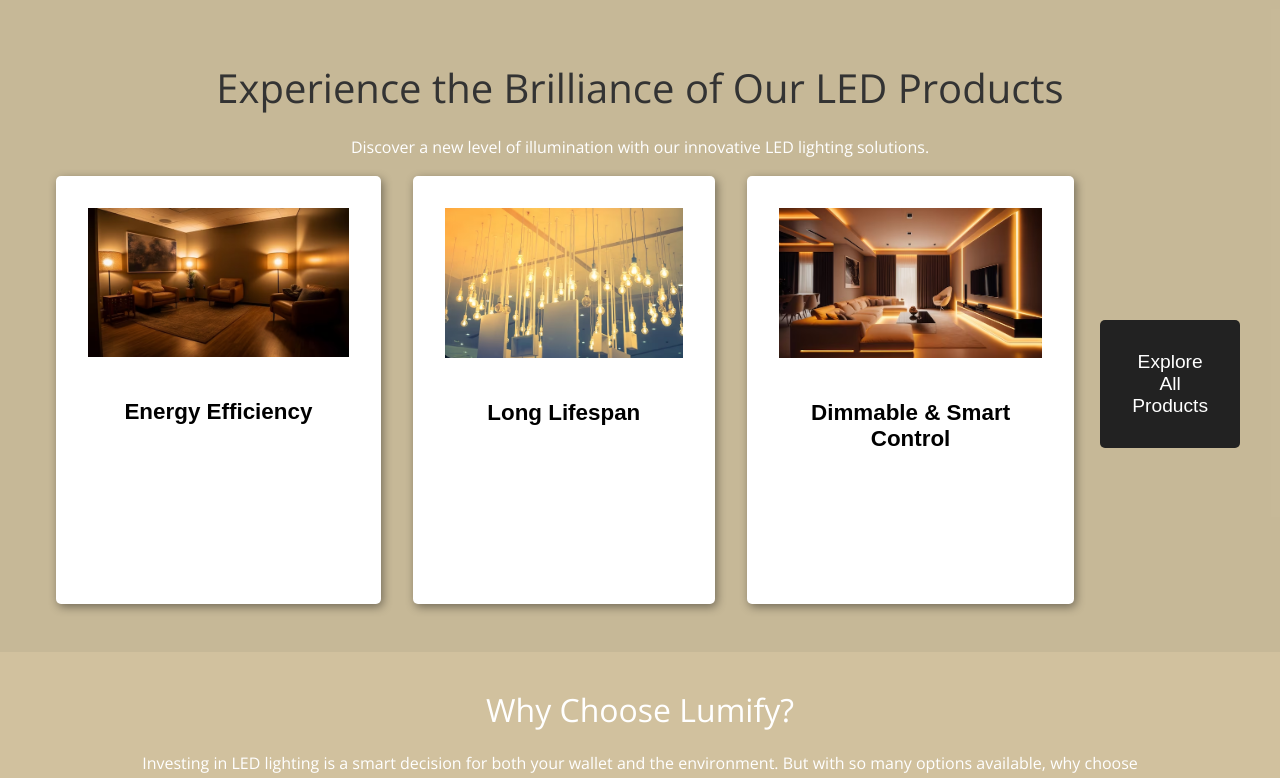
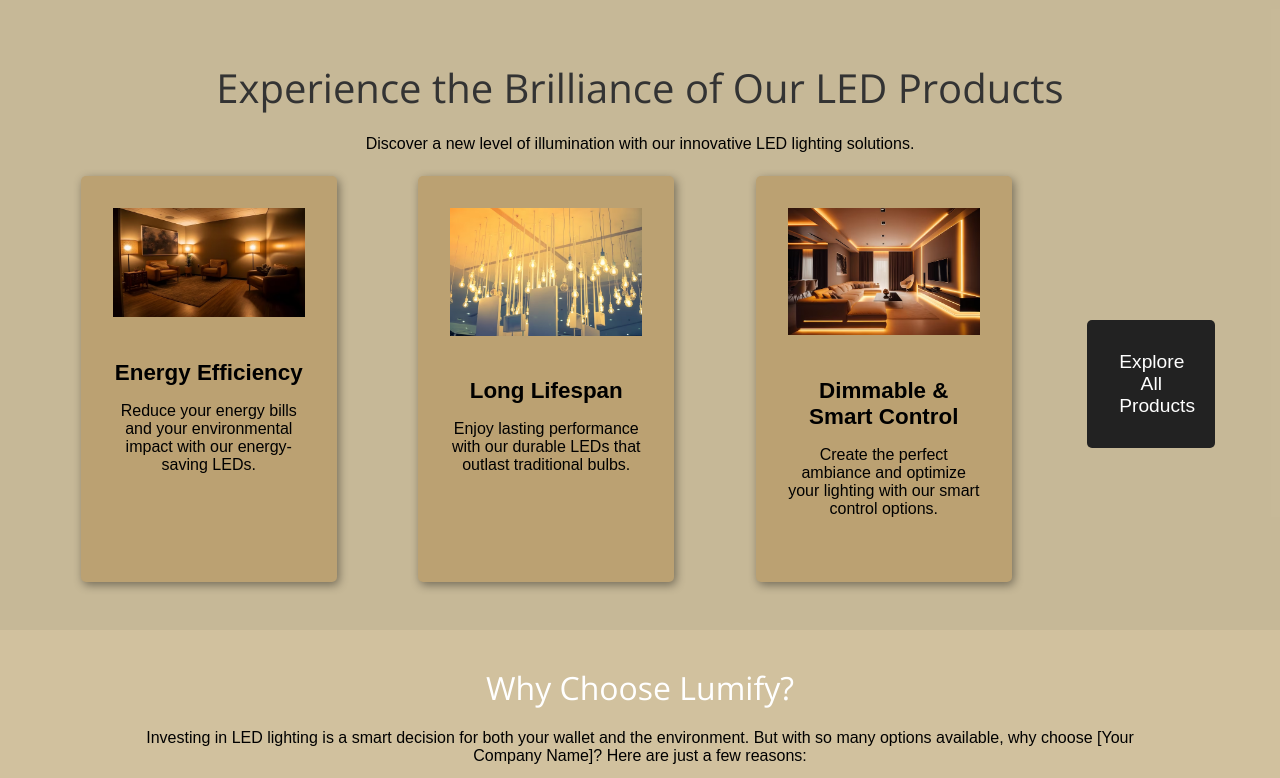
Before and after one commit to darshansatapara/Lumify-LEDServiceWebsite, a React (Create React App) app: page / in a window 1280 px wide. Shown: the part 500-1278 px from the top of the page. Built offline with nearby package versions, Linux system fonts and the light colour scheme.

Commit message:
clear the css confusion

```diff
--- a/src/components/ProductHighlight.js
+++ b/src/components/ProductHighlight.js
@@ -1,7 +1,16 @@
 import React from "react";
 import "../css/ProductHighlight.css";
+import { useNavigate } from "react-router-dom";
+
+
 
 const ProductHighlights = () => {
+const navigate=useNavigate();
+
+  const navigateToProduct=()=>{
+    navigate("/products")
+
+  }
   return (
     <section className="product-highlights">
       <div className="heading">
@@ -37,7 +46,7 @@ const ProductHighlights = () => {
               smart control options.
             </p>
           </div>
-        <button className="explore-products-btn">Explore All Products</button>
+        <button className="explore-products-btn" onClick={navigateToProduct}>Explore All Products</button>
         </div>
       </div>
     </section>
--- a/src/css/About.css
+++ b/src/css/About.css
@@ -31,7 +31,7 @@ h2 {
   margin: 20px 0;
 }
 
-p {
+.about-container > p {
   font-family: "Open Sans", sans-serif;
   font-weight: 400;
   line-height: 1.5;
--- a/src/css/ProductHighlight.css
+++ b/src/css/ProductHighlight.css
@@ -34,7 +34,8 @@
 
   .card {
     margin: 1rem;
-    background-color: #fff;
+    background-color: #bba172;
+    width: 15vw;
     border-radius: 5px;
     box-shadow: 2px 3px 10px rgba(0, 0, 0, 0.414);
     text-align: center;
@@ -57,7 +58,7 @@
     background-color: #222;
     margin-left: 10px;
     color: #fff;
-    width: auto;
+    width: 10vw;
     padding: 1rem 2rem;
     border: none;
     border-radius: 5px;
```
